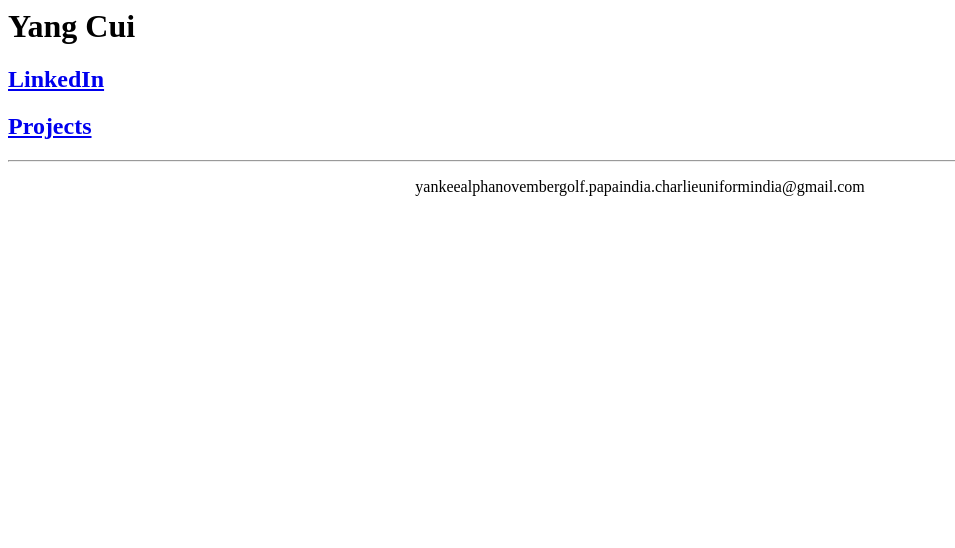
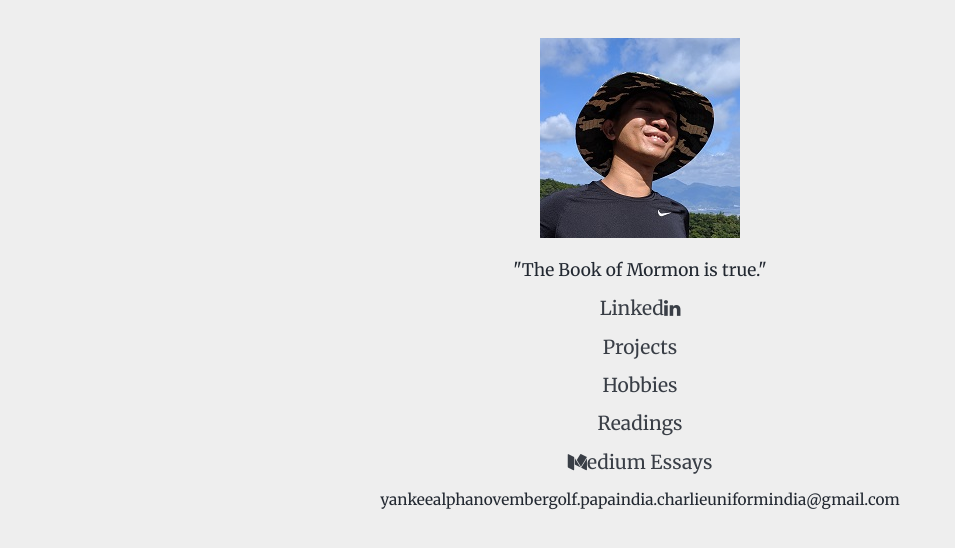
Before and after one commit to YangPiCui/YangPiCui.github.io, a plain HTML site: page index.html in a window 1280 px wide. Shown: the whole page, without its empty margins (0-955 px from the left). Drawn offline with Linux system fonts and the light colour scheme.

Commit message:
use old website

```diff
--- a/index.html
+++ b/index.html
@@ -1,9 +1,48 @@
-<h1>Yang Cui</h1>
+<!DOCTYPE html>
+<html lang="en-us">
 
-<h2><a href="https://www.linkedin.com/in/yang-cui-57560b42/">LinkedIn</a></h2>
+<head>
+  <title>Yang's Homepage</title>
+  <meta http-equiv="X-UA-Compatible" content="IE=Edge" charset="UTF-8">
+  <link href="https://maxcdn.bootstrapcdn.com/font-awesome/4.7.0/css/font-awesome.min.css" rel="stylesheet">
+  <link href="https://fonts.googleapis.com/css?family=Merriweather" rel="stylesheet">
+  <link href="style.css" rel="stylesheet">
+</head>
 
-<h2><a href="https://github.com/YangPiCui?tab=repositories">Projects</a></h2>
+<body>
+  <div class="container">
+	<img src="images/profile_photo.jpg" title="崔洋 | Yang Cui" alt="崔洋 | Yang Cui">
 
+	<div class="card">
+      <p style="font-size: 0.9em;">"The Book of Mormon is true."</p>
 
-<hr />
-<p style="text-align: center;">yankeealphanovembergolf.papaindia.charlieuniformindia@gmail.com</p>
+    </div>
+
+    <div class="card">
+	  <a href="https://www.linkedin.com/in/yang-cui-57560b42/" target="_blank">
+        Linked<i class="fa fa-linkedin"></i>
+      </a>
+    </div>
+
+    <div class="card">
+      <a href="https://github.com/YangPiCui?tab=repositories">Projects</a>
+    </div>
+
+    <div class="card">
+      <a href="hobbies.html">Hobbies</a>
+    </div>
+
+	<div class="card">
+      <a href="books_read.txt">Readings</a>
+    </div>
+
+	<div class="card">
+      <a href="https://medium.com/@YangNation" target="_blank">
+        <i class="fa fa-medium"></i>edium Essays
+      </a>
+    </div>
+
+	<p style="text-align: center;">yankeealphanovembergolf.papaindia.charlieuniformindia@gmail.com</p>
+  </div>
+</body>
+</html>
--- /dev/null
+++ b/style.css
@@ -0,0 +1,46 @@
+/* http://colorhunt.co/c/2763 */
+/** {
+  border: solid 1px red;
+}*/
+
+* {
+  padding: 0;
+  margin: 0;
+}
+
+body {
+  background-color: #EEEEEE;
+  font-family: 'Merriweather', serif;
+  color: #222831;
+  font-size: 1.2em;
+  line-height: 2em;
+  text-align: center;
+}
+
+h1 {
+  font-size: 1.5em;
+  line-height: 1.8em;
+}
+
+h2 {
+  font-size: 1.3em;
+  line-height: 1.6em;
+}
+
+p {
+  font-size: 0.8em;
+}
+
+a {
+  color: #393E46;
+  text-decoration: none;
+}
+
+a:hover {
+  color: #00ADB5;
+  text
+}
+
+.container {
+  margin-top: 2em;
+}
```
Also changed, not shown: actiom.html (added, +22 -0 lines), activities.html (added, +62 -0 lines), Hobbies/index.html (deleted), books_read.txt (added), images/actiom_logo_narrow.png (added), images/badminton.jpg (added), images/ballroom.jpg (added), images/feinwerkbau.png (added), images/heli_upside_down.jpg (added), images/hexacopter.JPG (added), images/kinesis_keyboard_layout.jpg (added), images/library.jpg (added), images/profile_photo.jpg (added), images/rapid_mk2.jpg (added), 3 more files, 1 other file.
